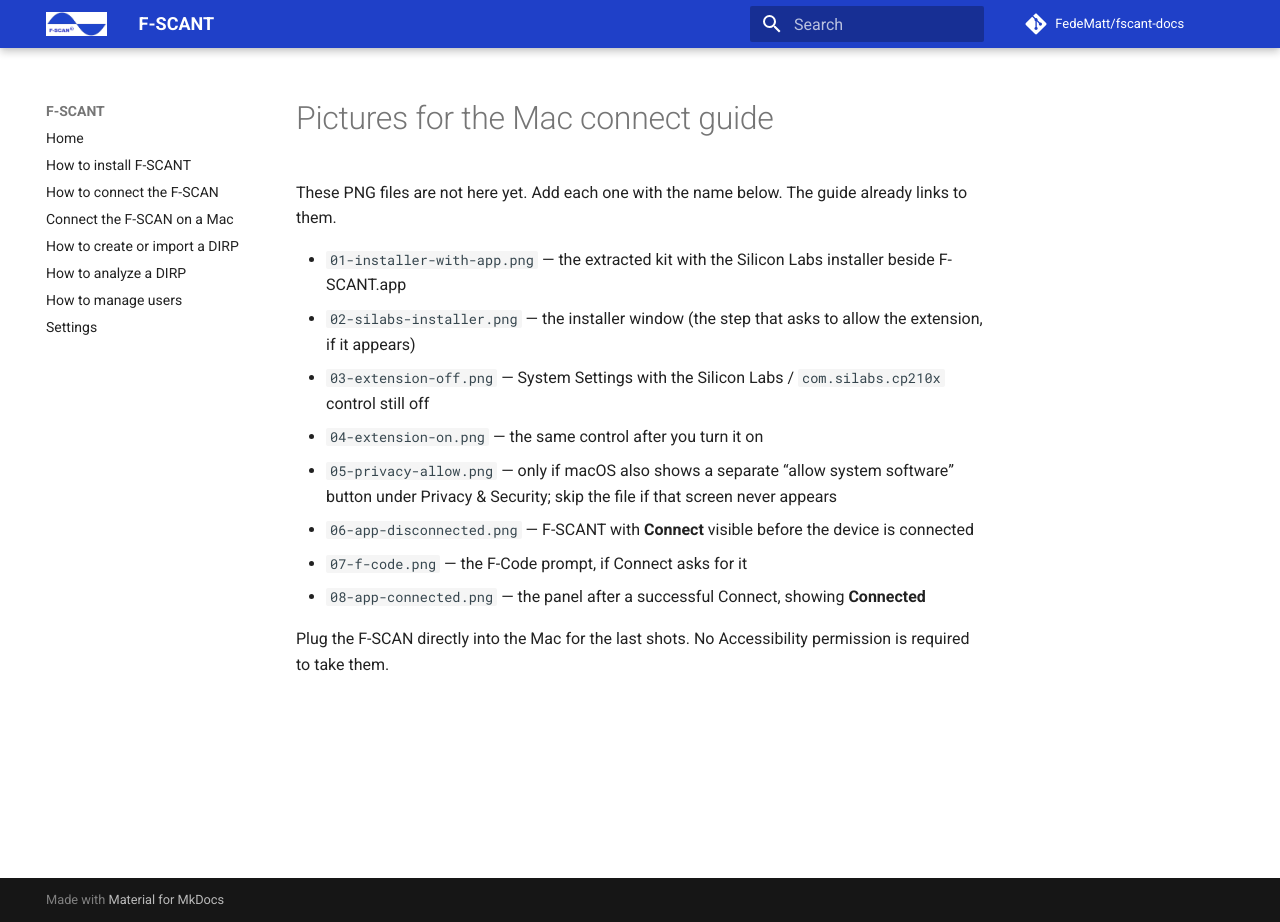
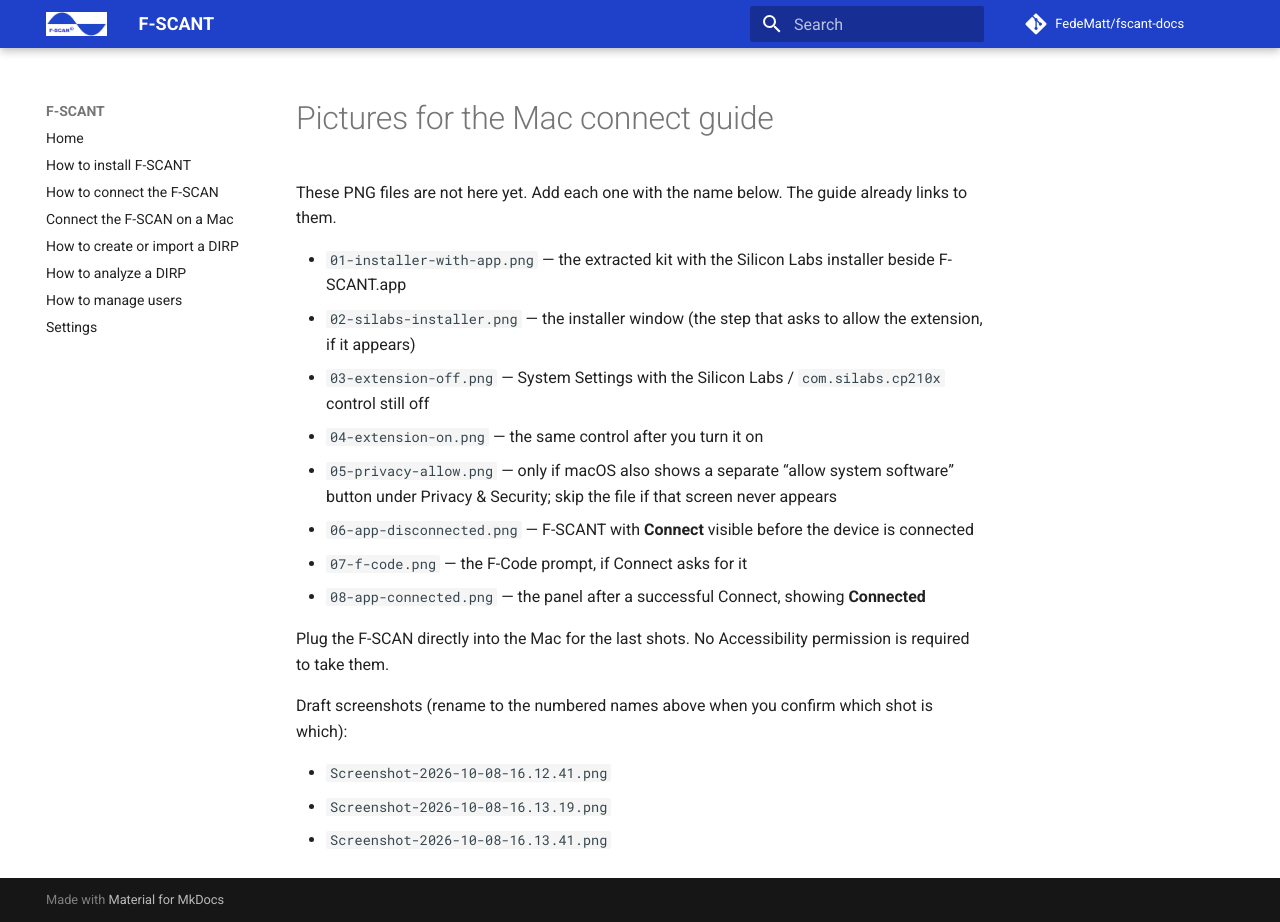
Before and after one commit to FedeMatt/fscant-docs, an MkDocs documentation site: the page built from docs/assets/images/connect-the-f-scan-on-mac/README.md, in a window 1280 px wide and 922 px high. Built offline with MkDocs 1.6.1 and Material for MkDocs 9.7.7, drawn with Linux system fonts in a browser that asks for light colours; comment, search, counter and statistics services are not loaded.

Commit message:
Keep draft Mac connect screenshots pending final filenames.
Co-authored-by: Cursor <cursoragent@cursor.com>

```diff
--- a/docs/assets/images/connect-the-f-scan-on-mac/README.md
+++ b/docs/assets/images/connect-the-f-scan-on-mac/README.md
@@ -12,3 +12,9 @@ These PNG files are not here yet. Add each one with the name below. The guide al
 - `08-app-connected.png` — the panel after a successful Connect, showing **Connected**
 
 Plug the F-SCAN directly into the Mac for the last shots. No Accessibility permission is required to take them.
+
+Draft screenshots (rename to the numbered names above when you confirm which shot is which):
+
+- `Screenshot-2026-10-08-16.12.41.png`
+- `Screenshot-2026-10-08-16.13.19.png`
+- `Screenshot-2026-10-08-16.13.41.png`
```
Also changed, not shown: docs/assets/images/connect-the-f-scan-on-mac/Screenshot-2026-10-08-16.12.41.png (added), docs/assets/images/connect-the-f-scan-on-mac/Screenshot-2026-10-08-16.13.19.png (added), docs/assets/images/connect-the-f-scan-on-mac/Screenshot-2026-10-08-16.13.41.png (added).
